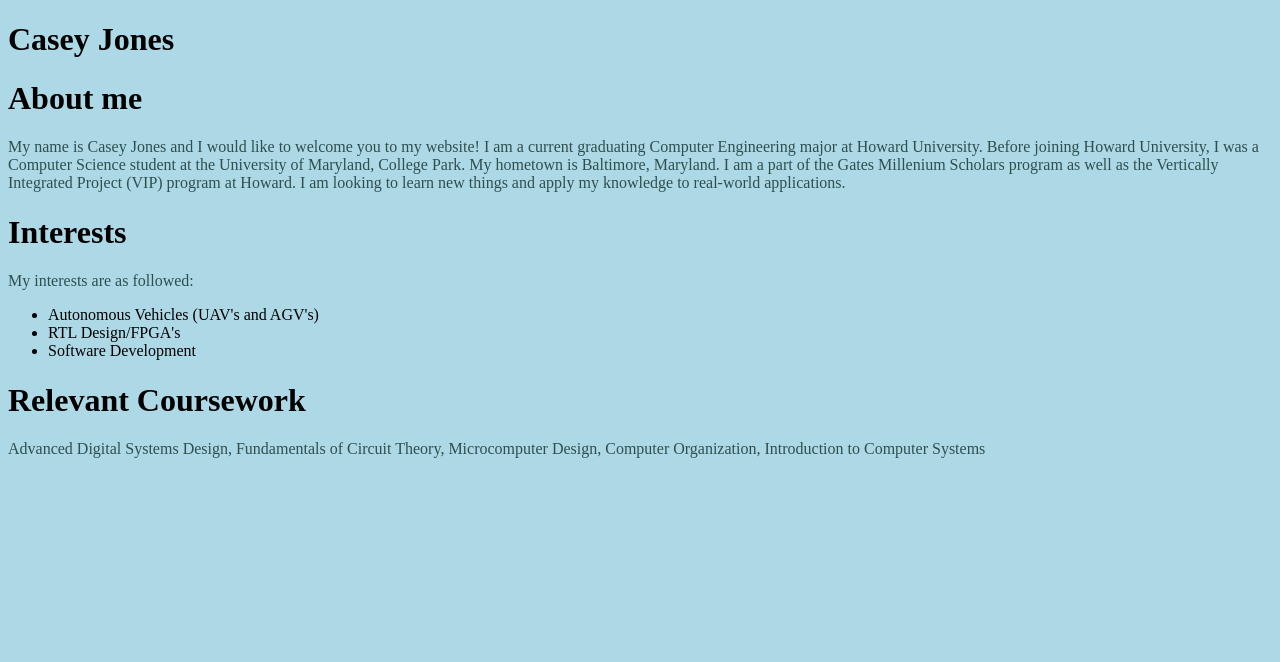
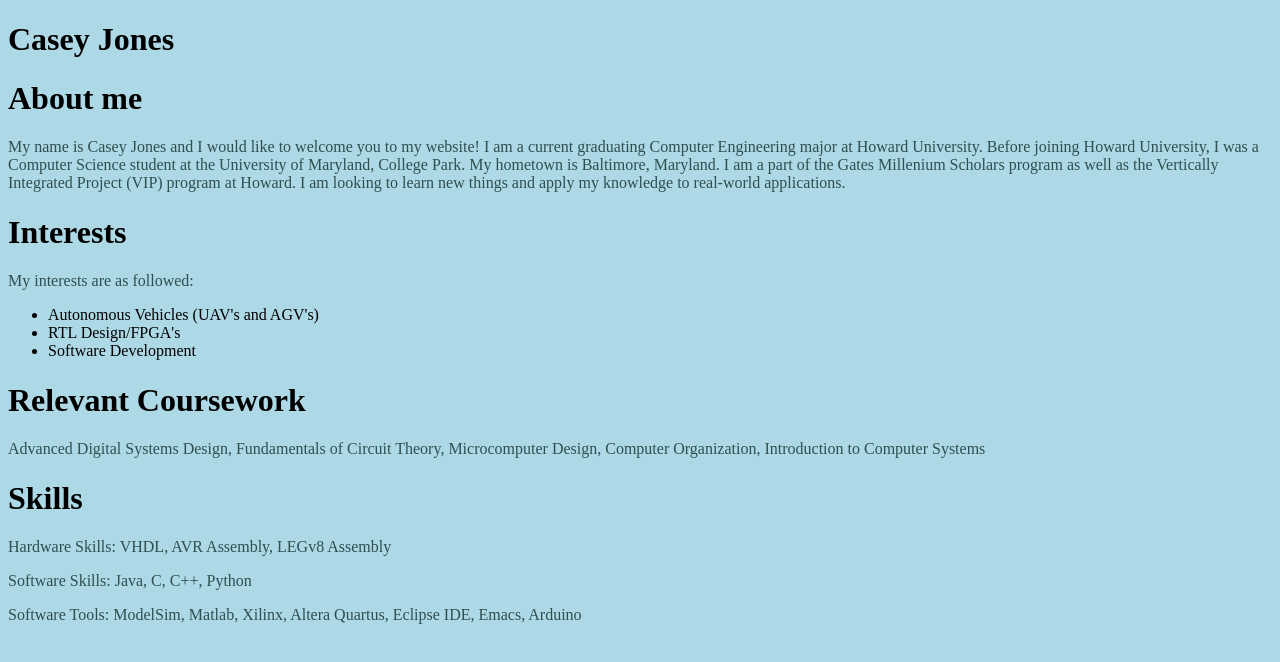
Before and after one commit to cjones98/OnlinePortfolio, a plain HTML site: page index.html in a window 1280 px wide. Drawn offline with Linux system fonts and the light colour scheme.

Commit message:
Updated HTML file
Added a section for skills. More updates to come

```diff
--- a/index.html
+++ b/index.html
@@ -26,6 +26,9 @@
 	 Advanced Digital Systems Design, Fundamentals of Circuit Theory, Microcomputer Design, Computer
 Organization, Introduction to Computer Systems</p>
 
-
+<h1>Skills</h1>
+	<p> Hardware Skills: VHDL, AVR Assembly, LEGv8 Assembly<p>
+	 <p>Software Skills: Java, C, C++, Python<p>
+	 <p>Software Tools: ModelSim, Matlab, Xilinx, Altera Quartus, Eclipse IDE, Emacs, Arduino<p>
   </body>
 </html>
```
